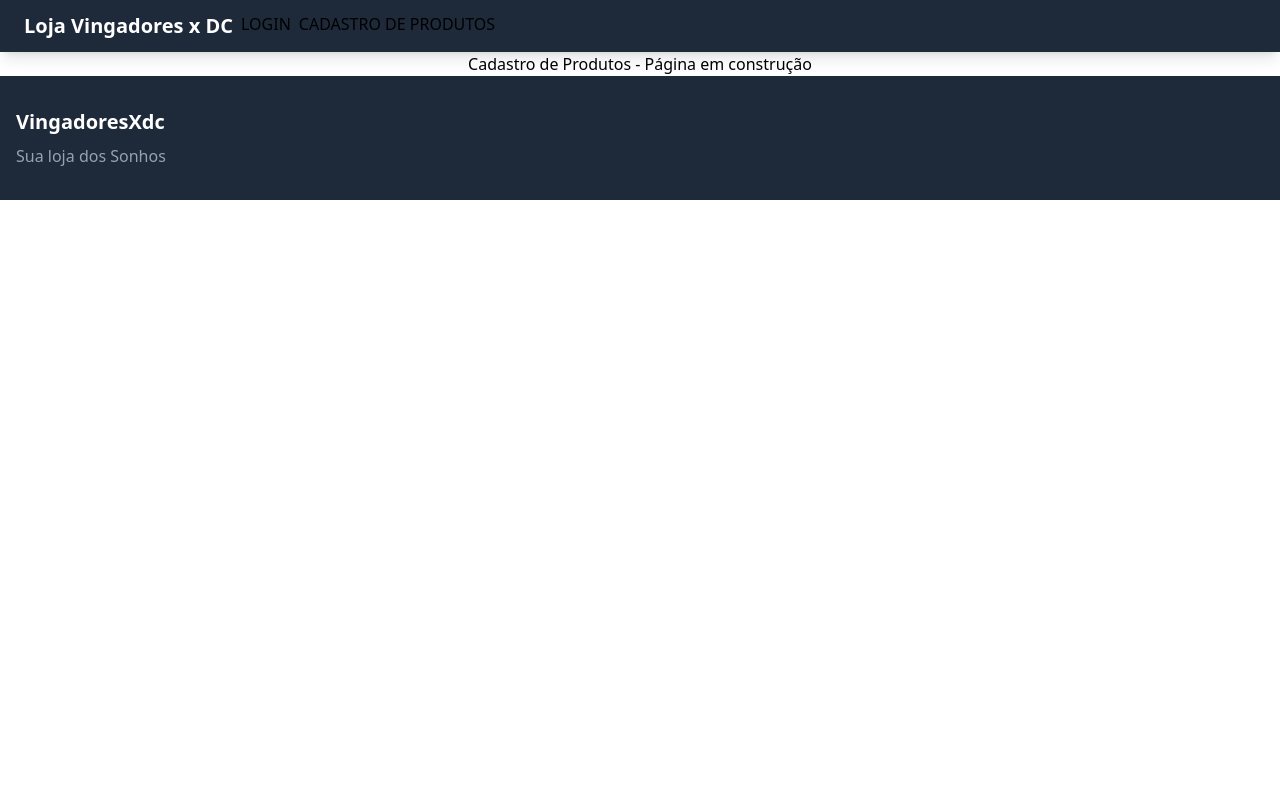
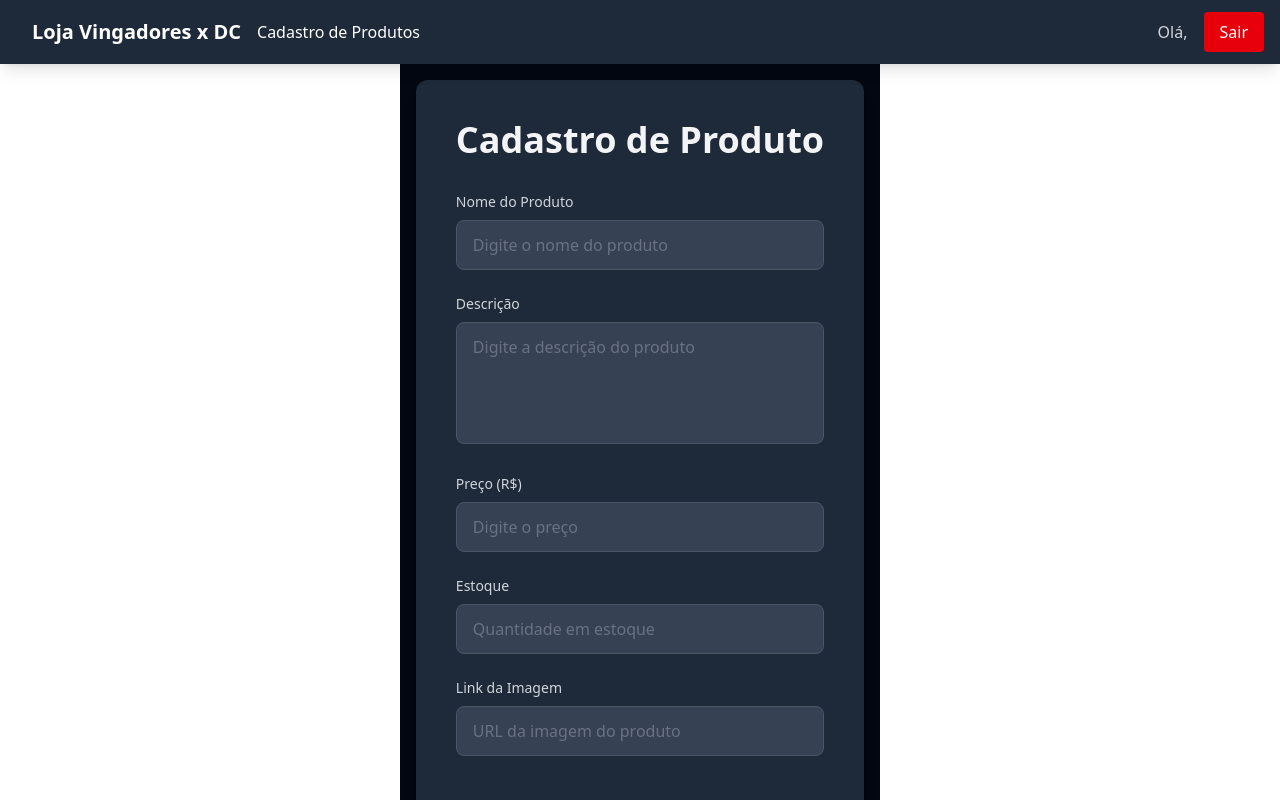
Before and after one commit to Alessandrovlr/ecommerce, a React (Vite) app: page /cadastroProdutos in a window 1280 px wide. Shown: the top 800 px of the page. Built offline with nearby package versions, Linux system fonts and the light colour scheme; sample sign-in values are in the browser's storage.

Commit message:
melhora da navbar e criação da pagina cadastro produtos

```diff
--- a/src/components/Menu/Menu.jsx
+++ b/src/components/Menu/Menu.jsx
@@ -1,19 +1,51 @@
+import { useNavigate } from "react-router-dom";
+import { useAuth } from "../../context/AuthContext";
 import { Link } from "react-router-dom";
 
-export const Menu = () =>{
+
+export const Menu = () => {
+  const { user, logout } = useAuth();
+  const navigate = useNavigate();
+
+  const handleLogout = () => {
+    logout();
+    navigate("/login"); // redireciona para login após logout
+  };
+
   return (
     <nav className="bg-gray-800 shadow-lg sticky top-0 z-50">
       <div className="container mx-auto px-4 py-3 flex justify-between items-center flex-wrap">
-            <div className="flex space-x-2">
+        <div className="flex space-x-4 items-center">
           <i className="fas fa-film text-purple-400 text-3xl"></i>
           <Link to="/" className="text-white text-xl font-bold">
             Loja Vingadores x DC
           </Link>
-              <Link to="/Login">LOGIN</Link>
-              <Link to="/cadastroProdutos">CADASTRO DE PRODUTOS</Link>
+          <Link to="/cadastroProdutos" className="text-white hover:text-gray-300">
+            Cadastro de Produtos
+          </Link>
+        </div>
+
+        <div className="flex items-center space-x-4">
+          {user ? (
+            <>
+              <span className="text-gray-300">Olá, {user.nome}</span>
+              <button
+                onClick={handleLogout}
+                className="bg-red-600 hover:bg-red-700 text-white px-4 py-2 rounded transition"
+              >
+                Sair
+              </button>
+            </>
+          ) : (
+            <Link
+              to="/login"
+              className="bg-blue-600 hover:bg-blue-700 text-white px-4 py-2 rounded transition"
+            >
+              Login
+            </Link>
+          )}
         </div>
       </div>
-
     </nav>
   );
-}
+};
--- a/src/pages/CadastroProdutos.jsx
+++ b/src/pages/CadastroProdutos.jsx
@@ -1,5 +1,160 @@
+import { useState } from "react";
+import { z } from "zod";
+
+// Esquema de validação com zod
+const productSchema = z.object({
+  nome: z.string().min(3, { message: "O nome do produto deve ter pelo menos 3 caracteres." }),
+  descricao: z.string().min(5, { message: "A descrição deve ter pelo menos 5 caracteres." }),
+  preco: z.number().min(0.01, { message: "O preço deve ser maior que zero." }),
+  estoque: z.number().int().min(0, { message: "O estoque não pode ser negativo." }),
+  imagem: z.string().url({ message: "Deve ser uma URL válida." }),
+});
+
 export const CadastroProdutos = () => {
-    return(
-        <div>Cadastro de Produtos - Página em construção</div>
-    )
-}
+  const [nome, setNome] = useState("");
+  const [descricao, setDescricao] = useState("");
+  const [preco, setPreco] = useState("");
+  const [estoque, setEstoque] = useState("");
+  const [imagem, setImagem] = useState("");
+
+  const [errors, setErrors] = useState({});
+  const [successMessage, setSuccessMessage] = useState("");
+
+  const handleSubmit = (e) => {
+    e.preventDefault();
+    setErrors({});
+    setSuccessMessage("");
+
+    // Converter preco e estoque para números
+    const precoNum = parseFloat(preco);
+    const estoqueNum = parseInt(estoque);
+
+    const result = productSchema.safeParse({
+      nome,
+      descricao,
+      preco: precoNum,
+      estoque: estoqueNum,
+      imagem,
+    });
+
+    if (!result.success) {
+      const formatted = result.error.format();
+      setErrors({
+        nome: formatted.nome?._errors[0],
+        descricao: formatted.descricao?._errors[0],
+        preco: formatted.preco?._errors[0],
+        estoque: formatted.estoque?._errors[0],
+        imagem: formatted.imagem?._errors[0],
+      });
+      return;
+    }
+
+    // Aqui você pode fazer o envio para backend, API ou localStorage
+
+    setSuccessMessage("Produto cadastrado com sucesso!");
+    setNome("");
+    setDescricao("");
+    setPreco("");
+    setEstoque("");
+    setImagem("");
+  };
+
+  return (
+    <div className="flex items-center justify-center min-h-screen bg-gray-950 p-4">
+      <div className="bg-gray-800 p-10 rounded-xl shadow-lg w-full max-w-lg">
+        <h1 className="text-4xl font-extrabold text-center mb-8 text-gray-100">
+          Cadastro de Produto
+        </h1>
+
+        <form onSubmit={handleSubmit} className="space-y-6">
+          <div>
+            <label htmlFor="nome" className="block text-sm font-medium text-gray-300 mb-2">
+              Nome do Produto
+            </label>
+            <input
+              type="text"
+              id="nome"
+              value={nome}
+              onChange={(e) => setNome(e.target.value)}
+              className="w-full px-4 py-3 bg-gray-700 border border-gray-600 rounded-lg focus:outline-none focus:ring-2 focus:ring-blue-500 placeholder-gray-500"
+              placeholder="Digite o nome do produto"
+            />
+            {errors.nome && <p className="text-red-400 text-sm mt-2">{errors.nome}</p>}
+          </div>
+
+          <div>
+            <label htmlFor="descricao" className="block text-sm font-medium text-gray-300 mb-2">
+              Descrição
+            </label>
+            <textarea
+              id="descricao"
+              value={descricao}
+              onChange={(e) => setDescricao(e.target.value)}
+              className="w-full px-4 py-3 bg-gray-700 border border-gray-600 rounded-lg focus:outline-none focus:ring-2 focus:ring-blue-500 placeholder-gray-500 resize-none"
+              placeholder="Digite a descrição do produto"
+              rows={4}
+            />
+            {errors.descricao && <p className="text-red-400 text-sm mt-2">{errors.descricao}</p>}
+          </div>
+
+          <div>
+            <label htmlFor="preco" className="block text-sm font-medium text-gray-300 mb-2">
+              Preço (R$)
+            </label>
+            <input
+              type="number"
+              id="preco"
+              value={preco}
+              onChange={(e) => setPreco(e.target.value)}
+              step="0.01"
+              min="0"
+              className="w-full px-4 py-3 bg-gray-700 border border-gray-600 rounded-lg focus:outline-none focus:ring-2 focus:ring-blue-500 placeholder-gray-500"
+              placeholder="Digite o preço"
+            />
+            {errors.preco && <p className="text-red-400 text-sm mt-2">{errors.preco}</p>}
+          </div>
+
+          <div>
+            <label htmlFor="estoque" className="block text-sm font-medium text-gray-300 mb-2">
+              Estoque
+            </label>
+            <input
+              type="number"
+              id="estoque"
+              value={estoque}
+              onChange={(e) => setEstoque(e.target.value)}
+              min="0"
+              className="w-full px-4 py-3 bg-gray-700 border border-gray-600 rounded-lg focus:outline-none focus:ring-2 focus:ring-blue-500 placeholder-gray-500"
+              placeholder="Quantidade em estoque"
+            />
+            {errors.estoque && <p className="text-red-400 text-sm mt-2">{errors.estoque}</p>}
+          </div>
+
+          <div>
+            <label htmlFor="imagem" className="block text-sm font-medium text-gray-300 mb-2">
+              Link da Imagem
+            </label>
+            <input
+              type="text"
+              id="imagem"
+              value={imagem}
+              onChange={(e) => setImagem(e.target.value)}
+              className="w-full px-4 py-3 bg-gray-700 border border-gray-600 rounded-lg focus:outline-none focus:ring-2 focus:ring-blue-500 placeholder-gray-500"
+              placeholder="URL da imagem do produto"
+            />
+            {errors.imagem && <p className="text-red-400 text-sm mt-2">{errors.imagem}</p>}
+          </div>
+
+          {successMessage && <p className="text-green-400 text-center font-semibold">{successMessage}</p>}
+
+          <button
+            type="submit"
+            className="w-full px-4 py-3 mt-6 bg-blue-600 text-white font-bold rounded-lg hover:bg-blue-700 transition duration-300 ease-in-out transform hover:scale-105 shadow-md"
+          >
+            Cadastrar Produto
+          </button>
+        </form>
+      </div>
+    </div>
+  );
+};
```
Lines whose indentation alone changed are shown as unchanged.
